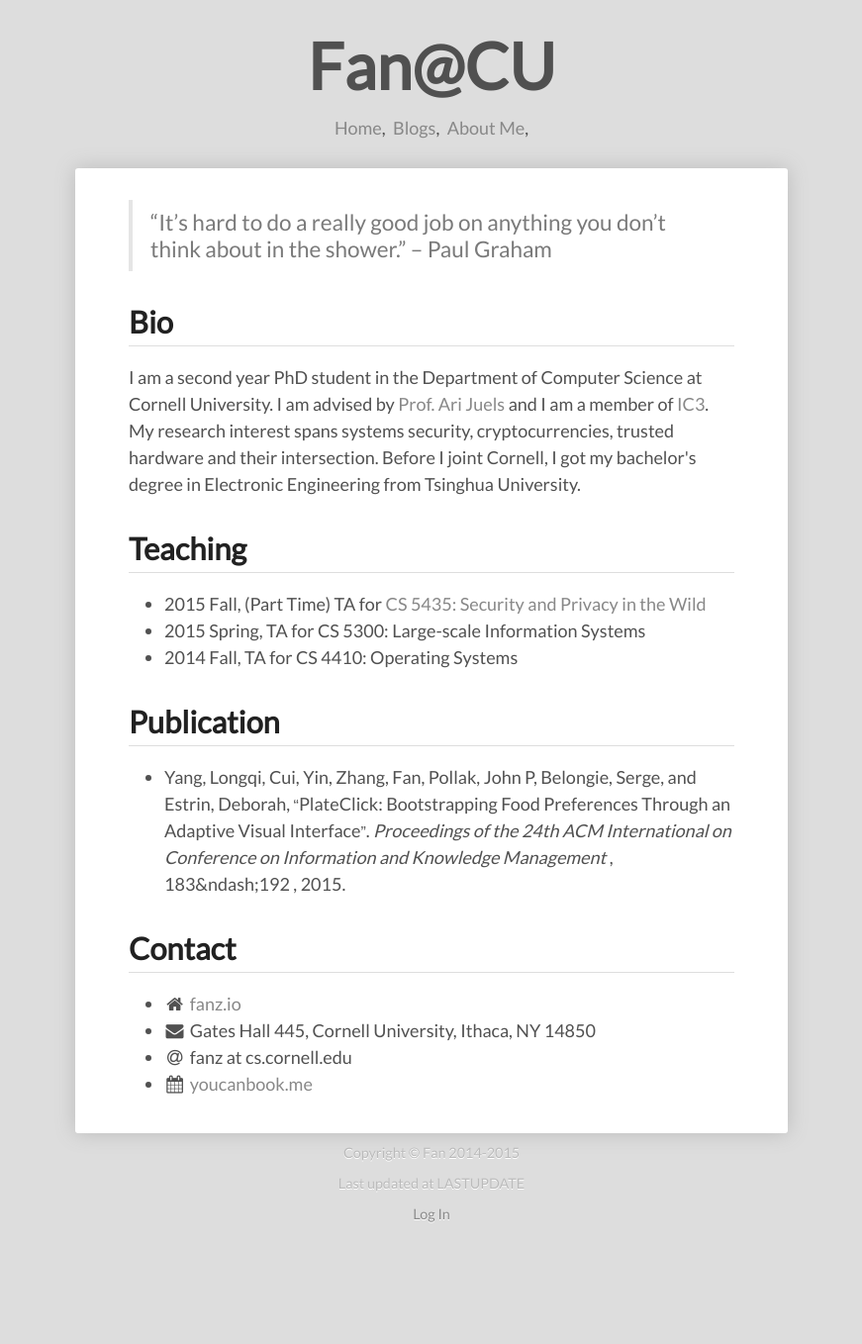
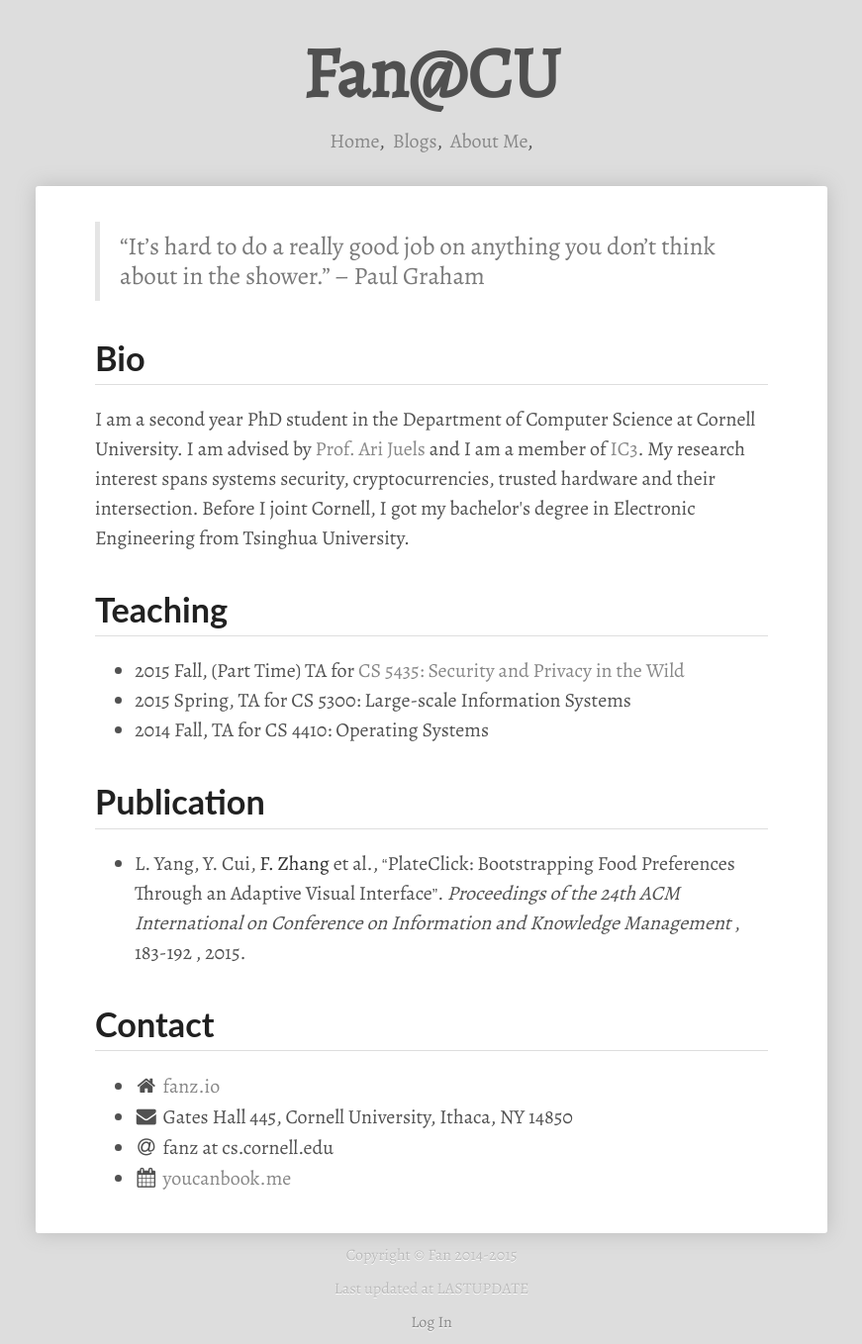
Before and after one commit to bl4ck5un/Flask, a Django app: page / in a window 1280 px wide. Shown: the whole page at 99% size, without its empty margins (204-1075 px from the left). Before the commit the page ends 1236 px from the top, so only its background shows below. Run offline with Django 3.2, Linux system fonts and the light colour scheme.

Commit message:
improve bib2html

```diff
--- a/bib2html/templatetags/filters.py
+++ b/bib2html/templatetags/filters.py
@@ -34,5 +34,7 @@ def author_join(value):
         return value[0]
     elif len(value) == 2:
         return value[0] + two + value[1]
+    elif len(value) == 3:
+        return d.join(value[:-1]) + last + value[-1]
     else:
-        return d.join(value[:-1]) + last + value[-1]
+        return d.join(value[:3]) + ' <em>et al.</em>'
--- a/compass/sass/_theme.scss
+++ b/compass/sass/_theme.scss
@@ -49,9 +49,6 @@ a {
 a:hover {
   color: #515151;
 }
-
-
-
 
 strong {
   color: #303030;
--- a/compass/sass/_typography.scss
+++ b/compass/sass/_typography.scss
@@ -3,6 +3,12 @@
 $site-name-font: "Lato"; // "Patrick Hand";
 $hd-font-family: "Lato"; // "Kreon";
 $text-font-family: "Lato"; //"Crimson Text";
+
+// Changed on 16 Dec 2015
+$site-name-font: "Alegreya"; // "Patrick Hand";
+$hd-font-family: "Alegreya"; // "Kreon";
+$text-font-family: "Alegreya"; //"Crimson Text";
+
 $hd-font-family: $text-font-family;
 @include web-fonts($text-font-family, $hd-font-family, $site-name-font);
 
@@ -16,10 +22,10 @@ Vertical Rhythm from:
 http://www.sitepoint.com/using-sass-build-custom-type-scale-vertical-rhythm/
 */
 $bp-sizes: (
-  default:  ( base-font-size: 14px, base-line-height: 1.5, scale: 1.25 ),
-  small:    ( base-font-size: 14px, base-line-height: 1.5, scale: 1.25 ),
-  medium:   ( base-font-size: 16px, base-line-height: 1.5, scale: 1.25 ),
-  large:    ( base-font-size: 18px, base-line-height: 1.5, scale: 1.25 )
+  default:  ( base-font-size: 16px, base-line-height: 1.5, scale: 1.25 ),
+  small:    ( base-font-size: 16px, base-line-height: 1.5, scale: 1.25 ),
+  medium:   ( base-font-size: 18px, base-line-height: 1.5, scale: 1.25 ),
+  large:    ( base-font-size: 20px, base-line-height: 1.5, scale: 1.25 )
 );
 
 $breakpoints: (
@@ -74,6 +80,7 @@ $font-sizes: (p, bq, ssh, sh, h, hero);
     }
   }
 }
+
 .hero {
   @extend %hero;
 }
@@ -104,9 +111,7 @@ h4,
 h5,
 h6 {
   font-weight: bold;
-  // color: #313131;
   text-rendering: optimizeLegibility;
-  font-family: $hd-font-family, sans-serif;
 }
 h5, h4, p {
   margin-top: .5rem;
--- a/project/views.py
+++ b/project/views.py
@@ -2,7 +2,11 @@ from django.shortcuts import render
 from django.http import HttpResponse
 
 def index(request):
-    return render(request, 'index.html')
+    ctx = dict(
+        title="Fan Zhang",
+    )
+
+    return render(request, 'index.html', ctx)
 
 def about(request):
     return render(request, 'single.html', {"content":'Comming soon'})
--- a/static/screen.css
+++ b/static/screen.css
@@ -1,4 +1,4 @@
-@import url("//fonts.googleapis.com/css?family=Lato|Lato|Lato");
+@import url("//fonts.googleapis.com/css?family=Alegreya|Alegreya|Alegreya");
 /* line 5, ../../../../../Library/Ruby/Gems/2.0.0/gems/compass-core-1.0.3/stylesheets/compass/reset/_utilities.scss */
 html, body, div, span, applet, object, iframe,
 h1, h2, h3, h4, h5, h6, p, blockquote, pre,
@@ -64,9 +64,9 @@ article, aside, details, figcaption, figure, footer, header, hgroup, main, menu,
   display: block;
 }
 
-/* line 9, ../compass/sass/_typography.scss */
+/* line 15, ../compass/sass/_typography.scss */
 html {
-  font-family: "Lato", serif;
+  font-family: "Alegreya", serif;
   line-height: 1.5;
 }
 
@@ -74,154 +74,154 @@ html {
 Vertical Rhythm from:
 http://www.sitepoint.com/using-sass-build-custom-type-scale-vertical-rhythm/
 */
-/* line 71, ../compass/sass/_typography.scss */
+/* line 77, ../compass/sass/_typography.scss */
 p, li, html {
-  font-size: 14px;
+  font-size: 16px;
   line-height: 1.5;
 }
 
-/* line 71, ../compass/sass/_typography.scss */
+/* line 77, ../compass/sass/_typography.scss */
 blockquote {
-  font-size: 17.5px;
+  font-size: 20px;
   line-height: 1.2;
 }
 
-/* line 71, ../compass/sass/_typography.scss */
+/* line 77, ../compass/sass/_typography.scss */
 h3 {
-  font-size: 21.875px;
+  font-size: 25px;
   line-height: 1.92;
 }
 
-/* line 71, ../compass/sass/_typography.scss */
+/* line 77, ../compass/sass/_typography.scss */
 h2 {
-  font-size: 27.34375px;
+  font-size: 31.25px;
   line-height: 1.536;
 }
 
-/* line 71, ../compass/sass/_typography.scss */
+/* line 77, ../compass/sass/_typography.scss */
 h1 {
-  font-size: 34.17969px;
+  font-size: 39.0625px;
   line-height: 1.2288;
 }
 
-/* line 71, ../compass/sass/_typography.scss */
+/* line 77, ../compass/sass/_typography.scss */
 .hero {
-  font-size: 42.72461px;
+  font-size: 48.82813px;
   line-height: 1.96608;
 }
 
 @media (min-width: 480px) {
-  /* line 71, ../compass/sass/_typography.scss */
-  p, li, html {
-    font-size: 14px;
-    line-height: 1.5;
-  }
-
-  /* line 71, ../compass/sass/_typography.scss */
-  blockquote {
-    font-size: 17.5px;
-    line-height: 1.2;
-  }
-
-  /* line 71, ../compass/sass/_typography.scss */
-  h3 {
-    font-size: 21.875px;
-    line-height: 1.92;
-  }
-
-  /* line 71, ../compass/sass/_typography.scss */
-  h2 {
-    font-size: 27.34375px;
-    line-height: 1.536;
-  }
-
-  /* line 71, ../compass/sass/_typography.scss */
-  h1 {
-    font-size: 34.17969px;
-    line-height: 1.2288;
-  }
-
-  /* line 71, ../compass/sass/_typography.scss */
-  .hero {
-    font-size: 42.72461px;
-    line-height: 1.96608;
-  }
-}
-@media (min-width: 960px) {
-  /* line 71, ../compass/sass/_typography.scss */
+  /* line 77, ../compass/sass/_typography.scss */
   p, li, html {
     font-size: 16px;
     line-height: 1.5;
   }
 
-  /* line 71, ../compass/sass/_typography.scss */
+  /* line 77, ../compass/sass/_typography.scss */
   blockquote {
     font-size: 20px;
     line-height: 1.2;
   }
 
-  /* line 71, ../compass/sass/_typography.scss */
+  /* line 77, ../compass/sass/_typography.scss */
   h3 {
     font-size: 25px;
     line-height: 1.92;
   }
 
-  /* line 71, ../compass/sass/_typography.scss */
+  /* line 77, ../compass/sass/_typography.scss */
   h2 {
     font-size: 31.25px;
     line-height: 1.536;
   }
 
-  /* line 71, ../compass/sass/_typography.scss */
+  /* line 77, ../compass/sass/_typography.scss */
   h1 {
     font-size: 39.0625px;
     line-height: 1.2288;
   }
 
-  /* line 71, ../compass/sass/_typography.scss */
+  /* line 77, ../compass/sass/_typography.scss */
   .hero {
     font-size: 48.82813px;
     line-height: 1.96608;
   }
 }
-@media (min-width: 1280px) {
-  /* line 71, ../compass/sass/_typography.scss */
+@media (min-width: 960px) {
+  /* line 77, ../compass/sass/_typography.scss */
   p, li, html {
     font-size: 18px;
     line-height: 1.5;
   }
 
-  /* line 71, ../compass/sass/_typography.scss */
+  /* line 77, ../compass/sass/_typography.scss */
   blockquote {
     font-size: 22.5px;
     line-height: 1.2;
   }
 
-  /* line 71, ../compass/sass/_typography.scss */
+  /* line 77, ../compass/sass/_typography.scss */
   h3 {
     font-size: 28.125px;
     line-height: 1.92;
   }
 
-  /* line 71, ../compass/sass/_typography.scss */
+  /* line 77, ../compass/sass/_typography.scss */
   h2 {
     font-size: 35.15625px;
     line-height: 1.536;
   }
 
-  /* line 71, ../compass/sass/_typography.scss */
+  /* line 77, ../compass/sass/_typography.scss */
   h1 {
     font-size: 43.94531px;
     line-height: 1.2288;
   }
 
-  /* line 71, ../compass/sass/_typography.scss */
+  /* line 77, ../compass/sass/_typography.scss */
   .hero {
     font-size: 54.93164px;
     line-height: 1.96608;
   }
 }
-/* line 100, ../compass/sass/_typography.scss */
+@media (min-width: 1280px) {
+  /* line 77, ../compass/sass/_typography.scss */
+  p, li, html {
+    font-size: 20px;
+    line-height: 1.5;
+  }
+
+  /* line 77, ../compass/sass/_typography.scss */
+  blockquote {
+    font-size: 25px;
+    line-height: 1.2;
+  }
+
+  /* line 77, ../compass/sass/_typography.scss */
+  h3 {
+    font-size: 31.25px;
+    line-height: 1.92;
+  }
+
+  /* line 77, ../compass/sass/_typography.scss */
+  h2 {
+    font-size: 39.0625px;
+    line-height: 1.536;
+  }
+
+  /* line 77, ../compass/sass/_typography.scss */
+  h1 {
+    font-size: 48.82813px;
+    line-height: 1.2288;
+  }
+
+  /* line 77, ../compass/sass/_typography.scss */
+  .hero {
+    font-size: 61.03516px;
+    line-height: 1.96608;
+  }
+}
+/* line 107, ../compass/sass/_typography.scss */
 h1,
 h2,
 h3,
@@ -230,22 +230,21 @@ h5,
 h6 {
   font-weight: bold;
   text-rendering: optimizeLegibility;
-  font-family: "Lato", sans-serif;
 }
 
-/* line 111, ../compass/sass/_typography.scss */
+/* line 116, ../compass/sass/_typography.scss */
 h5, h4, p {
   margin-top: .5rem;
   margin-bottom: .5rem;
 }
 
-/* line 115, ../compass/sass/_typography.scss */
+/* line 120, ../compass/sass/_typography.scss */
 h3 {
   margin-top: .75rem;
   margin-bottom: .5rem;
 }
 
-/* line 119, ../compass/sass/_typography.scss */
+/* line 124, ../compass/sass/_typography.scss */
 h2, h1 {
   margin-top: 1.0rem;
   margin-bottom: .5rem;
@@ -712,107 +711,107 @@ a:hover {
   color: #515151;
 }
 
-/* line 56, ../compass/sass/_theme.scss */
+/* line 53, ../compass/sass/_theme.scss */
 strong {
   color: #303030;
 }
 
-/* line 60, ../compass/sass/_theme.scss */
+/* line 57, ../compass/sass/_theme.scss */
 .container {
   background-color: #fff;
 }
 
 /* Red */
-/* line 65, ../compass/sass/_theme.scss */
+/* line 62, ../compass/sass/_theme.scss */
 .theme-base-08 .sidebar {
   background-color: #ac4142;
 }
 
-/* line 68, ../compass/sass/_theme.scss */
+/* line 65, ../compass/sass/_theme.scss */
 .theme-base-08 .content a,
 .theme-base-08 .related-posts li a:hover {
   color: #ac4142;
 }
 
 /* Orange */
-/* line 74, ../compass/sass/_theme.scss */
+/* line 71, ../compass/sass/_theme.scss */
 .theme-base-09 .sidebar {
   background-color: #d28445;
 }
 
-/* line 77, ../compass/sass/_theme.scss */
+/* line 74, ../compass/sass/_theme.scss */
 .theme-base-09 .content a,
 .theme-base-09 .related-posts li a:hover {
   color: #d28445;
 }
 
 /* Yellow */
-/* line 83, ../compass/sass/_theme.scss */
+/* line 80, ../compass/sass/_theme.scss */
 .theme-base-0a .sidebar {
   background-color: #f4bf75;
 }
 
-/* line 86, ../compass/sass/_theme.scss */
+/* line 83, ../compass/sass/_theme.scss */
 .theme-base-0a .content a,
 .theme-base-0a .related-posts li a:hover {
   color: #f4bf75;
 }
 
 /* Green */
-/* line 92, ../compass/sass/_theme.scss */
+/* line 89, ../compass/sass/_theme.scss */
 .theme-base-0b .sidebar {
   background-color: #90a959;
 }
 
-/* line 95, ../compass/sass/_theme.scss */
+/* line 92, ../compass/sass/_theme.scss */
 .theme-base-0b .content a,
 .theme-base-0b .related-posts li a:hover {
   color: #90a959;
 }
 
 /* Cyan */
-/* line 101, ../compass/sass/_theme.scss */
+/* line 98, ../compass/sass/_theme.scss */
 .theme-base-0c .sidebar {
   background-color: #75b5aa;
 }
 
-/* line 104, ../compass/sass/_theme.scss */
+/* line 101, ../compass/sass/_theme.scss */
 .theme-base-0c .content a,
 .theme-base-0c .related-posts li a:hover {
   color: #75b5aa;
 }
 
 /* Blue */
-/* line 110, ../compass/sass/_theme.scss */
+/* line 107, ../compass/sass/_theme.scss */
 .theme-base-0d .sidebar {
   background-color: #6a9fb5;
 }
 
-/* line 113, ../compass/sass/_theme.scss */
+/* line 110, ../compass/sass/_theme.scss */
 .theme-base-0d .content a,
 .theme-base-0d .related-posts li a:hover {
   color: #6a9fb5;
 }
 
 /* Magenta */
-/* line 119, ../compass/sass/_theme.scss */
+/* line 116, ../compass/sass/_theme.scss */
 .theme-base-0e .sidebar {
   background-color: #aa759f;
 }
 
-/* line 122, ../compass/sass/_theme.scss */
+/* line 119, ../compass/sass/_theme.scss */
 .theme-base-0e .content a,
 .theme-base-0e .related-posts li a:hover {
   color: #aa759f;
 }
 
 /* Brown */
-/* line 128, ../compass/sass/_theme.scss */
+/* line 125, ../compass/sass/_theme.scss */
 .theme-base-0f .sidebar {
   background-color: #8f5536;
 }
 
-/* line 131, ../compass/sass/_theme.scss */
+/* line 128, ../compass/sass/_theme.scss */
 .theme-base-0f .content a,
 .theme-base-0f .related-posts li a:hover {
   color: #8f5536;
--- a/templates/head.html
+++ b/templates/head.html
@@ -25,17 +25,6 @@
 </head>
 
 <body>
-  {# {% for message in get_flashed_messages() %}#}
-  {# <div id="top-message" class="message">#}
-    {# <p>{{ message }} <i class="close icon"></i></p>#}
-    {# <script>#}
-      {# setTimeout(function() {#}
-        {# $('#top-message i.close').click();#}
-      {# }, 3000);#}
-    {# </script>#}
-  {# </div>#}
-  {# {% endfor %}#}
-
 <div class="sidebar">
     <div class="sidebar-about">
       <h1 id="site-title">Fan@CU</h1>
@@ -56,13 +45,10 @@
 </div>
 
 <footer>
-  <div> Copyright &copy Fan 2014-2015</div>
-  <div> Last updated at LASTUPDATE </div>
-  {% if session.logged_in %}
-      <div>Logged in as {{ session.username }} (<a href="/logout">logout</a>)</div>
-  {% else %}
-      <div><a href="/admin">Log In</a></div>
-  {% endif %}
+    <div> Copyright &copy Fan 2014-2015</div>
+    {# FIXME update LASTUPDATE #}
+    <div> Last updated at LASTUPDATE </div>
+    <div><a href="/admin">Log In</a></div>
 </footer>
 </body>
 </html>
--- a/templates/publication/bin.html
+++ b/templates/publication/bin.html
@@ -1,14 +1,14 @@
 <ul>
 
 <li>
-  <span class="inproceedings author">Yang, Longqi, Cui, Yin, Zhang, Fan, Pollak, John P, Belongie, Serge, and Estrin, Deborah</span>,
-  <span class="inproceedings title">PlateClick: Bootstrapping Food Preferences Through an Adaptive Visual Interface</span>.
-  <span class="inproceedings booktitle">Proceedings of the 24th ACM International on Conference on Information and Knowledge Management</span>
 
+    <span class="inproceedings author">L. Yang, Y. Cui, <strong>F. Zhang</strong> <em>et al.</em></span>,
+    <span class="inproceedings title">PlateClick: Bootstrapping Food Preferences Through an Adaptive Visual Interface</span>.
+    <span class="inproceedings booktitle">Proceedings of the 24th ACM International on Conference on Information and Knowledge Management</span>
 
-  , <span class="inproceedings pages">183&amp;ndash;192</span>
+    , <span class="inproceedings pages">183-192</span>
+    , <span class="inproceedings year">2015</span>.
 
-, <span class="inproceedings year">2015</span>.
 
 </li>
 </ul>
```
Also changed, not shown: bib2html/management/commands/genpublications.py (+29 -60 lines), bib2html/static/bib2html/bib.css (+3 -5 lines), bib2html/templates/bib2html/ieee/inproceedings.html (+10 -14 lines), project/settings.py (+0 -14 lines), README.md, 1 other file.
